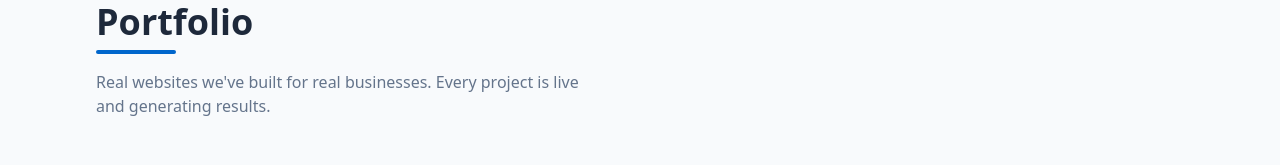
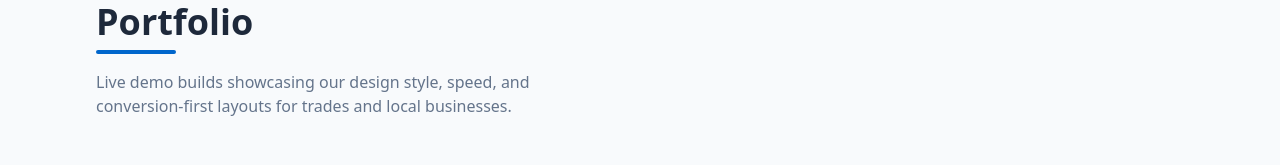
Before and after one commit to mwk900/northsummit-agency, a Next.js app: page /portfolio in a window 1280 px wide. Shown: the part 142-307 px from the top of the page. Built offline with nearby package versions, Linux system fonts and the light colour scheme; no server answers.

Commit message:
Update portfolio intro copy

```diff
--- a/src/pages/portfolio.tsx
+++ b/src/pages/portfolio.tsx
@@ -18,7 +18,7 @@ export default function Portfolio() {
     <>
       <SEOHead
         title="Portfolio"
-        description="Browse our portfolio of websites built for trades and local businesses across the UK & Europe."
+        description="Live demo builds showcasing our design style, speed and conversion-first layouts for trades and local businesses."
         path="/portfolio"
       />
 
@@ -28,7 +28,7 @@ export default function Portfolio() {
             <h1 className="text-3xl sm:text-4xl font-bold text-text-primary mb-2">Portfolio</h1>
             <div className="w-20 h-1 rounded-full bg-accent mb-4" />
             <p className="text-text-secondary max-w-lg">
-              Real websites we&apos;ve built for real businesses. Every project is live and generating results.
+              Live demo builds showcasing our design style, speed, and conversion-first layouts for trades and local businesses.
             </p>
           </motion.div>
 
```
